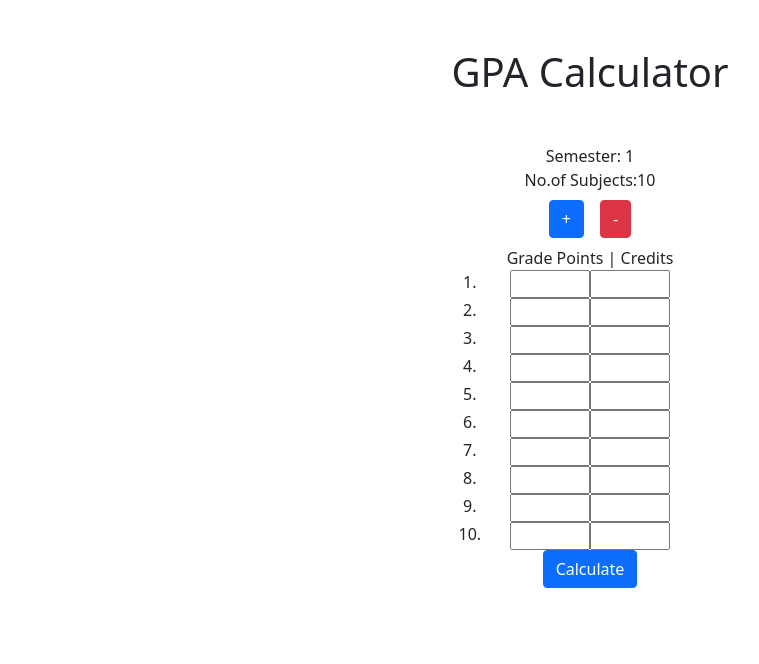
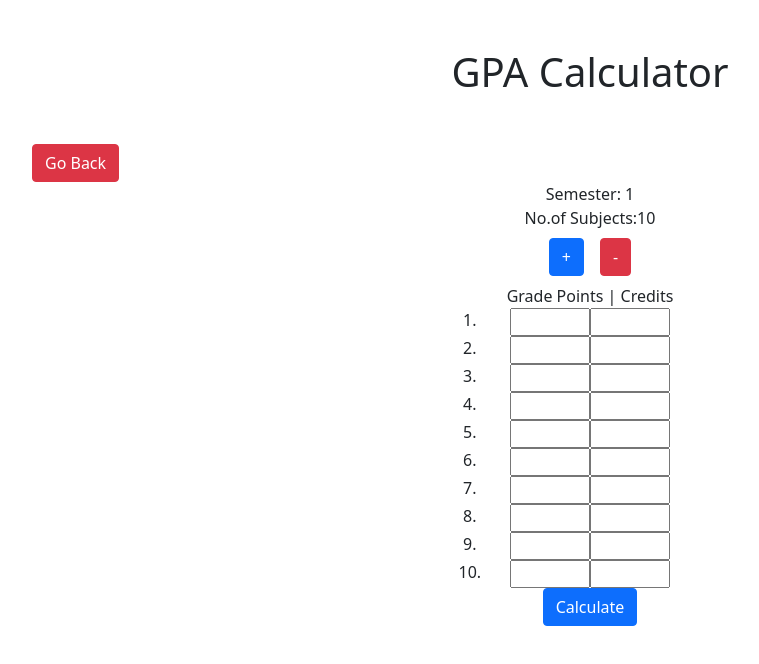
Before and after one commit to babu-izhan-5001312/gpa-calculator, a React (Create React App) app: page / in a window 1280 px wide. Both pictures are taken after a click on the button "Only 1 Semester". Shown: the top 664 px of the page, without its empty margins (50-809 px from the left). Built offline with nearby package versions, Linux system fonts and the light colour scheme; the HTML template or start-up script is replaced by a standard one.

Commit message:
updated the gpa calculation

```diff
--- a/src/App.js
+++ b/src/App.js
@@ -1,4 +1,5 @@
 import { useState } from "react";
+import { Button } from "react-bootstrap";
 import "./App.css";
 import GpaCalculator from "./components/GpaCalculator";
 import SelectNoOfSemesters from "./components/SelectNoOfSemesters";
@@ -9,7 +10,6 @@ function App() {
   const [gpaData, setGpaData] = useState({});
   const [ShowGpaData, setShowGpaData] = useState(false);
 
-  console.log(gpaData);
   return (
     <div className="container">
       <h1 className="heading">GPA Calculator</h1>
@@ -21,6 +21,17 @@ function App() {
           />
         ) : (
           <div>
+            <div>
+              <Button
+                variant="danger"
+                onClick={() => {
+                  setNoOfSemesters(0);
+                  setShowGpaData(false);
+                }}
+              >
+                Go Back
+              </Button>
+            </div>
             <div className="row row-cols-12 row-cols-lg-3">
               {noOfSemesters >= 1 ? (
                 <GpaCalculator
--- a/src/components/GpaCalculator.js
+++ b/src/components/GpaCalculator.js
@@ -16,7 +16,14 @@ function GpaCalculator({ semno, setGpaData, gpaData, setShowGpaData }) {
       (a, b) => parseInt(a) + parseInt(b)
     );
     const gpa = numerator / denominator;
-    setGpaData({ ...gpaData, [semno]: gpa });
+    setGpaData({
+      ...gpaData,
+      [semno]: {
+        gpa,
+        numerator,
+        denominator,
+      },
+    });
   };
 
   const insertValues = (value, place, type) => {
--- a/src/components/GpaDataTable.js
+++ b/src/components/GpaDataTable.js
@@ -5,12 +5,17 @@ const GpaDataTable = ({ gpaData, noOfSemesters }) => {
   const [Cgpa, setCgpa] = useState(0);
   useEffect(() => {
     if (noOfSemesters === 1) {
-      setCgpa(gpaData[1]);
+      setCgpa(gpaData[1].gpa);
     }
     if (noOfSemesters > 1) {
-      const total = Object.values(gpaData).reduce((a, b) => a + b, 0);
+      const numerator = Object.values(gpaData).reduce(
+        (a, b) => a.numerator + b.numerator
+      );
+      const denominator = Object.values(gpaData).reduce(
+        (a, b) => a.denominator + b.denominator
+      );
+      const total = numerator / denominator;
       setCgpa(total);
-      console.log(total);
     }
   }, [gpaData]);
 
@@ -20,7 +25,7 @@ const GpaDataTable = ({ gpaData, noOfSemesters }) => {
         return (
           <div key={key}>
             <h1>
-              Semester {key}: {gpaData[key]}
+              Semester {key}: {gpaData[key].gpa}
             </h1>
           </div>
         );
```
